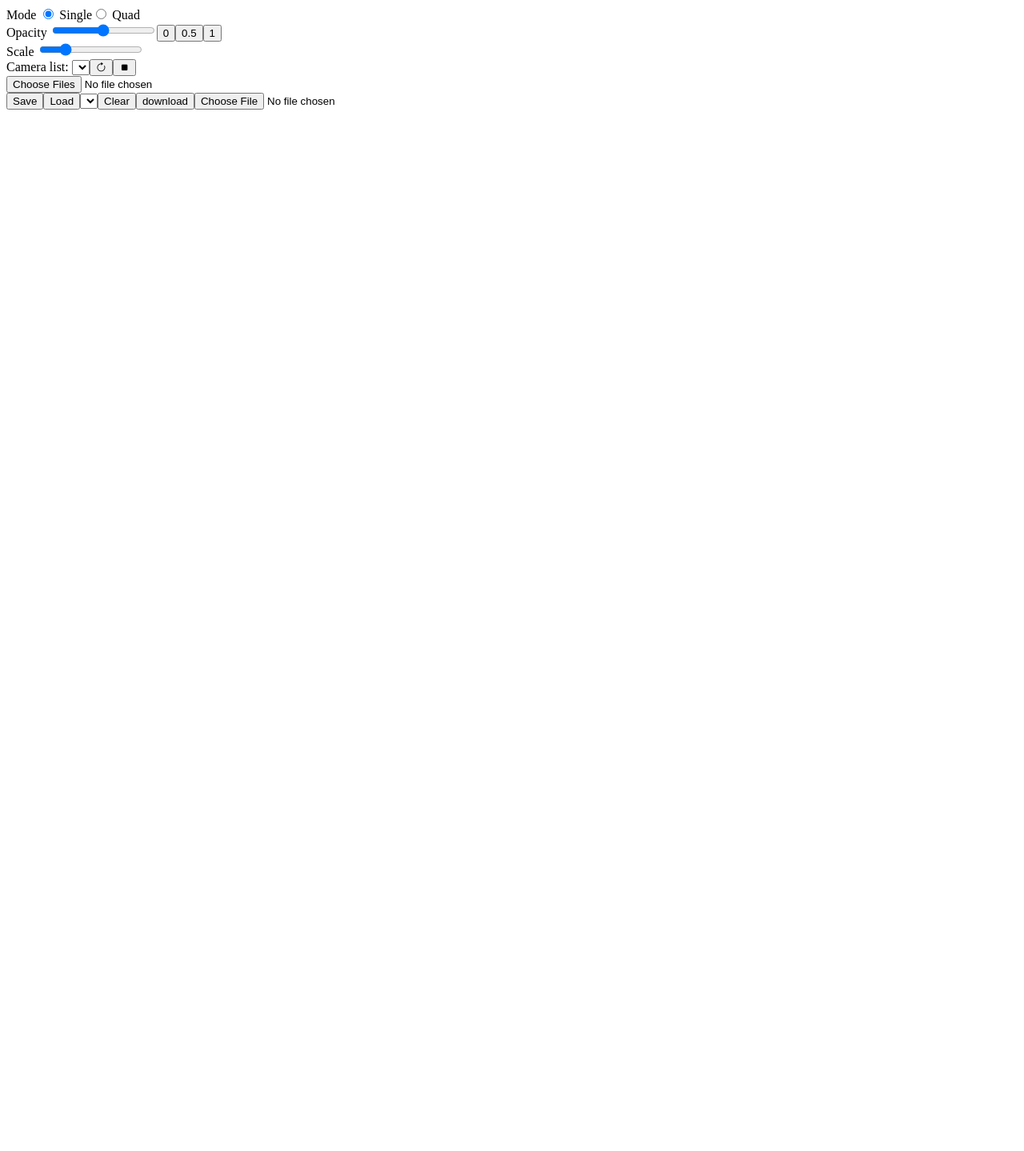
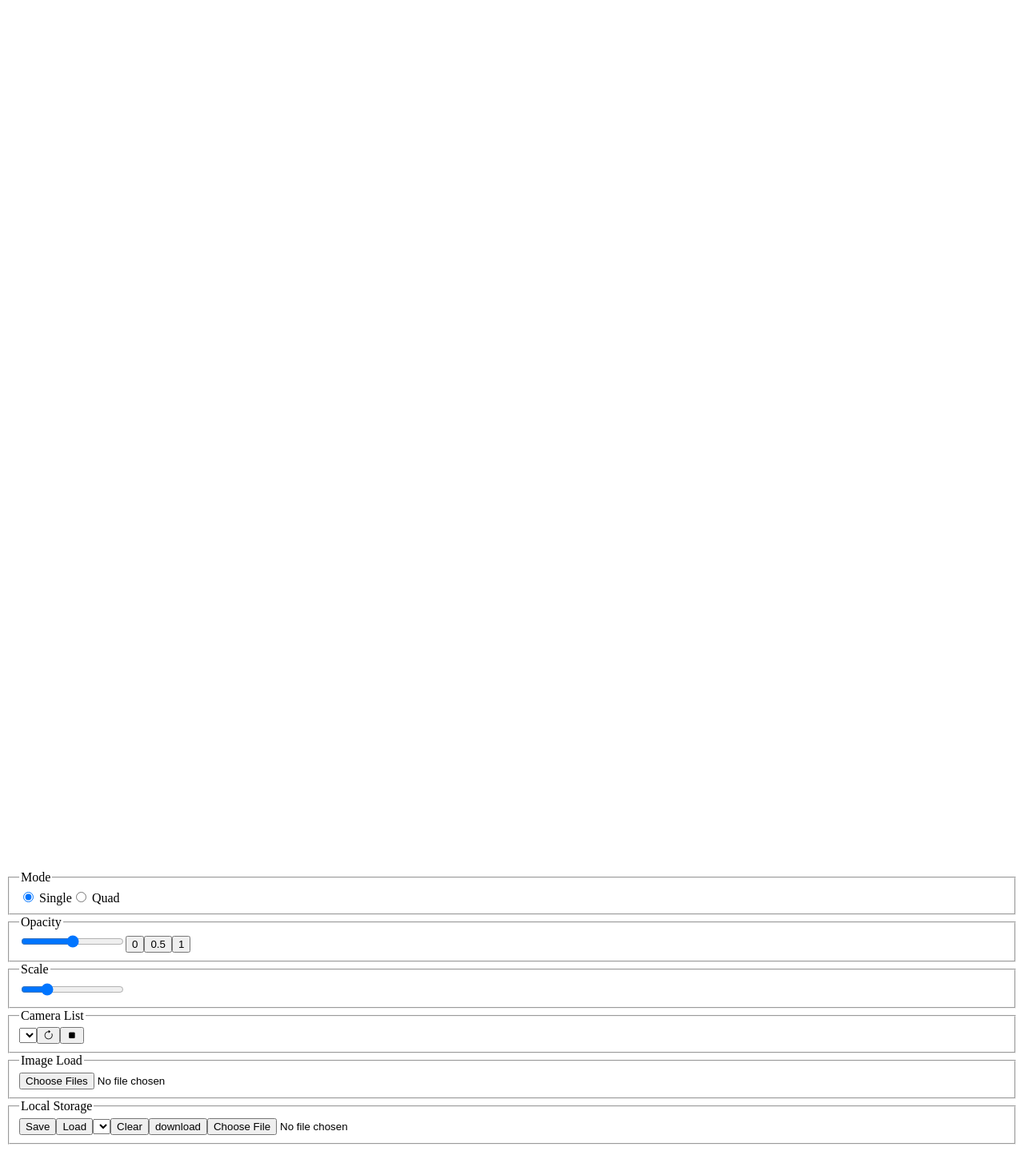
Before and after one commit to monman53/camera-photo-overlay, a Vue app: page / in a window 1280 px wide. Shown: the top 1439 px of the page at 80% size. Before the commit the page ends 1225 px from the top, so only its background shows below. Built offline with nearby package versions, Linux system fonts and the light colour scheme.

Commit message:
Minor update

```diff
--- a/src/App.vue
+++ b/src/App.vue
@@ -246,58 +246,6 @@ const svgMoveEndHandler = () => {
 </script>
 
 <template>
-  <!-- Controller -->
-  <div>
-    <!-- Mode -->
-    <label>
-      Mode
-      <label><input type="radio" v-model="mode" value="single"> Single</label>
-      <label><input type="radio" v-model="mode" value="quad"> Quad</label>
-    </label>
-    <br>
-    <!-- Opacity of image -->
-    <label>
-      Opacity
-      <input type="range" min="0" max="1" step="0.01" v-model.number="opacity">
-      <button @click="opacity = 0.0">0</button>
-      <button @click="opacity = 0.5">0.5</button>
-      <button @click="opacity = 1.0">1</button>
-    </label>
-    <br>
-    <label>
-      Scale
-      <input type="range" min="1" max="10" step="0.01" v-model.number="globalScale">
-    </label>
-    <br>
-    <!-- Camera list -->
-    <label>
-      Camera list:
-      <select @change="start">
-        <template v-for="camera in cameras">
-          <option value="">-- select --</option>
-          <option :value="camera.id">{{ camera.label }}</option>
-        </template>
-      </select>
-    </label>
-    <button @click="updateCameras"><i class="bi bi-arrow-clockwise"></i></button>
-    <!-- Stop camera -->
-    <button @click="stop"><i class="bi bi-stop-fill"></i></button>
-    <br>
-    <!-- Image load -->
-    <input type="file" @change="loadLocalImages" multiple /><br />
-    <!-- Local storage -->
-    <button @click="save">Save</button>
-    <button @click="load">Load</button>
-    <select @change="selectImage">
-      <template v-for="(image, idx) in images">
-        <option :value="idx">{{ image.name }}</option>
-      </template>
-    </select>
-    <button @click="clear">Clear</button>
-    <button @click="download">download</button>
-    <input type="file" @change="upload" />
-  </div>
-
   <!-- Stage -->
   <div>
     <!-- Single view -->
@@ -349,6 +297,60 @@ const svgMoveEndHandler = () => {
       </div>
     </div>
   </div>
+  <!-- Controller -->
+  <div>
+    <!-- Mode -->
+    <fieldset>
+      <legend>Mode</legend>
+      <label><input type="radio" v-model="mode" value="single"> Single</label>
+      <label><input type="radio" v-model="mode" value="quad"> Quad</label>
+    </fieldset>
+    <!-- Opacity of image -->
+    <fieldset>
+      <legend>Opacity</legend>
+      <input type="range" min="0" max="1" step="0.01" v-model.number="opacity">
+      <button @click="opacity = 0.0">0</button>
+      <button @click="opacity = 0.5">0.5</button>
+      <button @click="opacity = 1.0">1</button>
+    </fieldset>
+    <fieldset>
+      <legend>Scale</legend>
+      <input type="range" min="1" max="10" step="0.01" v-model.number="globalScale">
+    </fieldset>
+    <!-- Camera list -->
+    <fieldset>
+      <legend>Camera List</legend>
+      <select @change="start">
+        <template v-for="camera in cameras">
+          <option value="">-- select --</option>
+          <option :value="camera.id">{{ camera.label }}</option>
+        </template>
+      </select>
+      <button @click="updateCameras"><i class="bi bi-arrow-clockwise"></i></button>
+      <!-- Stop camera -->
+      <button @click="stop"><i class="bi bi-stop-fill"></i></button>
+    </fieldset>
+    <!-- Image load -->
+    <fieldset>
+      <legend>Image Load</legend>
+      <input type="file" @change="loadLocalImages" multiple /><br />
+    </fieldset>
+    <!-- Local storage -->
+    <fieldset>
+      <legend>Local Storage</legend>
+      <button @click="save">Save</button>
+      <button @click="load">Load</button>
+      <select @change="selectImage">
+        <template v-for="(image, idx) in images">
+          <option :value="idx">{{ image.name }}</option>
+        </template>
+      </select>
+      <button @click="clear">Clear</button>
+      <button @click="download">download</button>
+      <input type="file" @change="upload" />
+    </fieldset>
+  </div>
+
   <!-- Image list -->
   <div>
     <template v-for="image in images">
```
